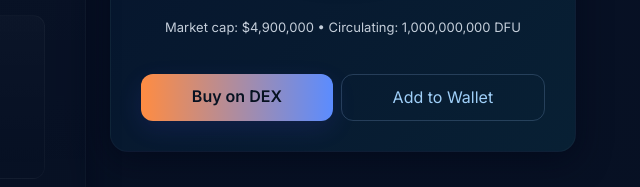
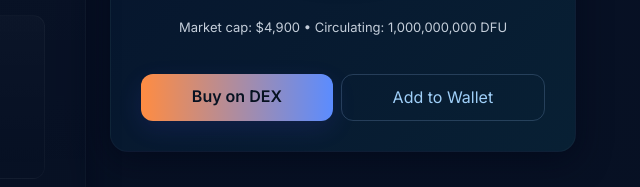
Before and after one commit to ashcode2/dfu, a plain HTML site: page index.html in a window 1280 px wide. Shown: the part 564-751 px from the top of the page, 640-1280 px from the left. Drawn offline with nearby package versions, Linux system fonts and the light colour scheme.

Commit message:
Update index.html

```diff
--- a/index.html
+++ b/index.html
@@ -972,7 +972,7 @@
                             <div class="price">$0.0<span class="lowercase">5</span>441800</div>
                             <div class="price-change price-up">24h +12.4%</div>
                         </div>
-                        <div class="text-center" style="font-size: 13px; opacity: 0.85;">Market cap: $4,900,000 • Circulating: 1,000,000,000 DFU</div>
+                        <div class="text-center" style="font-size: 13px; opacity: 0.85;">Market cap: $4,900 • Circulating: 1,000,000,000 DFU</div>
                         <div class="d-flex flex-wrap gap-2 w-100 justify-content-center mt-3">
                             <a class="btn-custom flex-fill text-center" href="#how-to-buy">Buy on DEX</a>
                             <a class="btn-secondary-custom flex-fill text-center" href="#">Add to Wallet</a>
```
